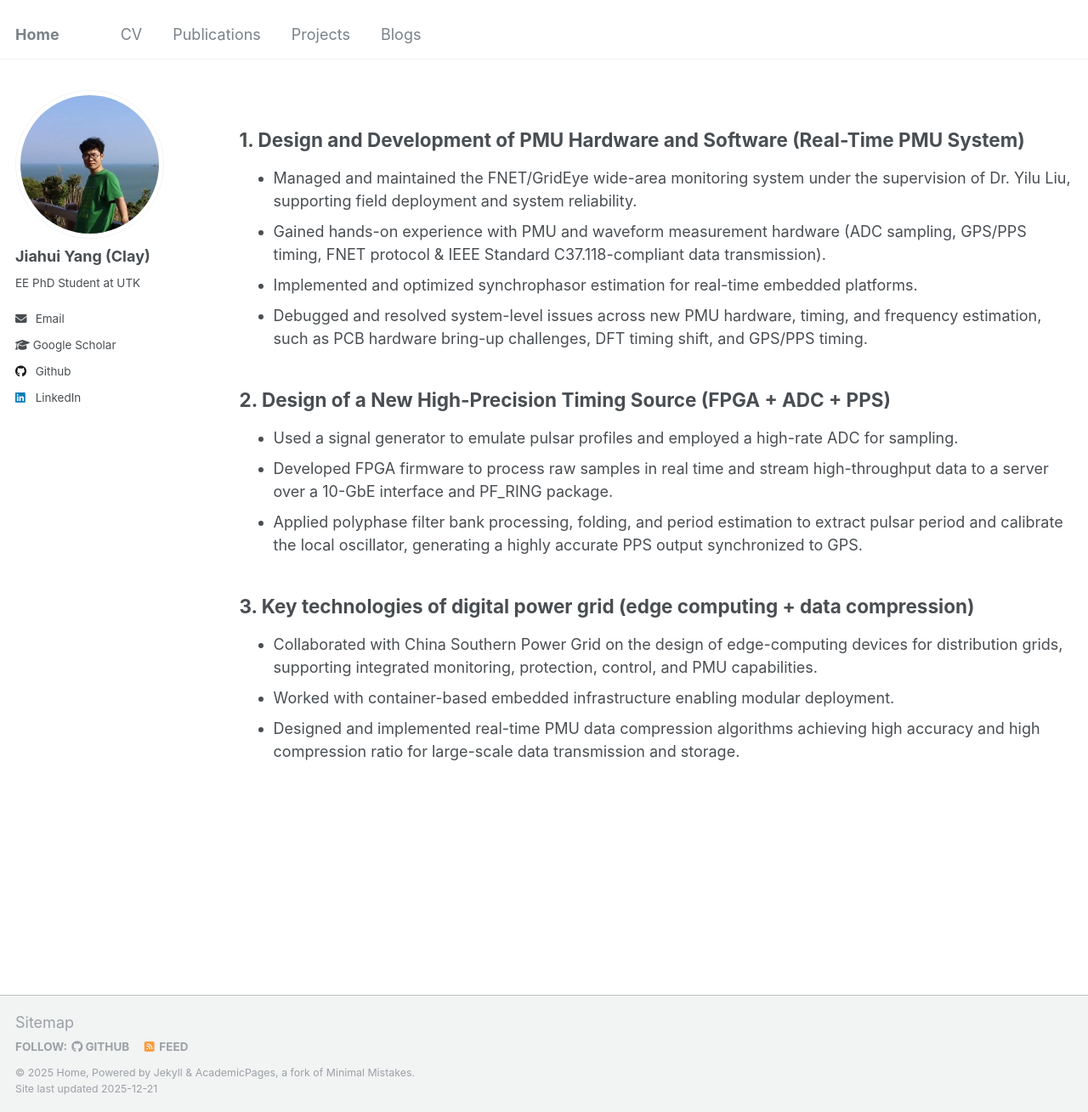
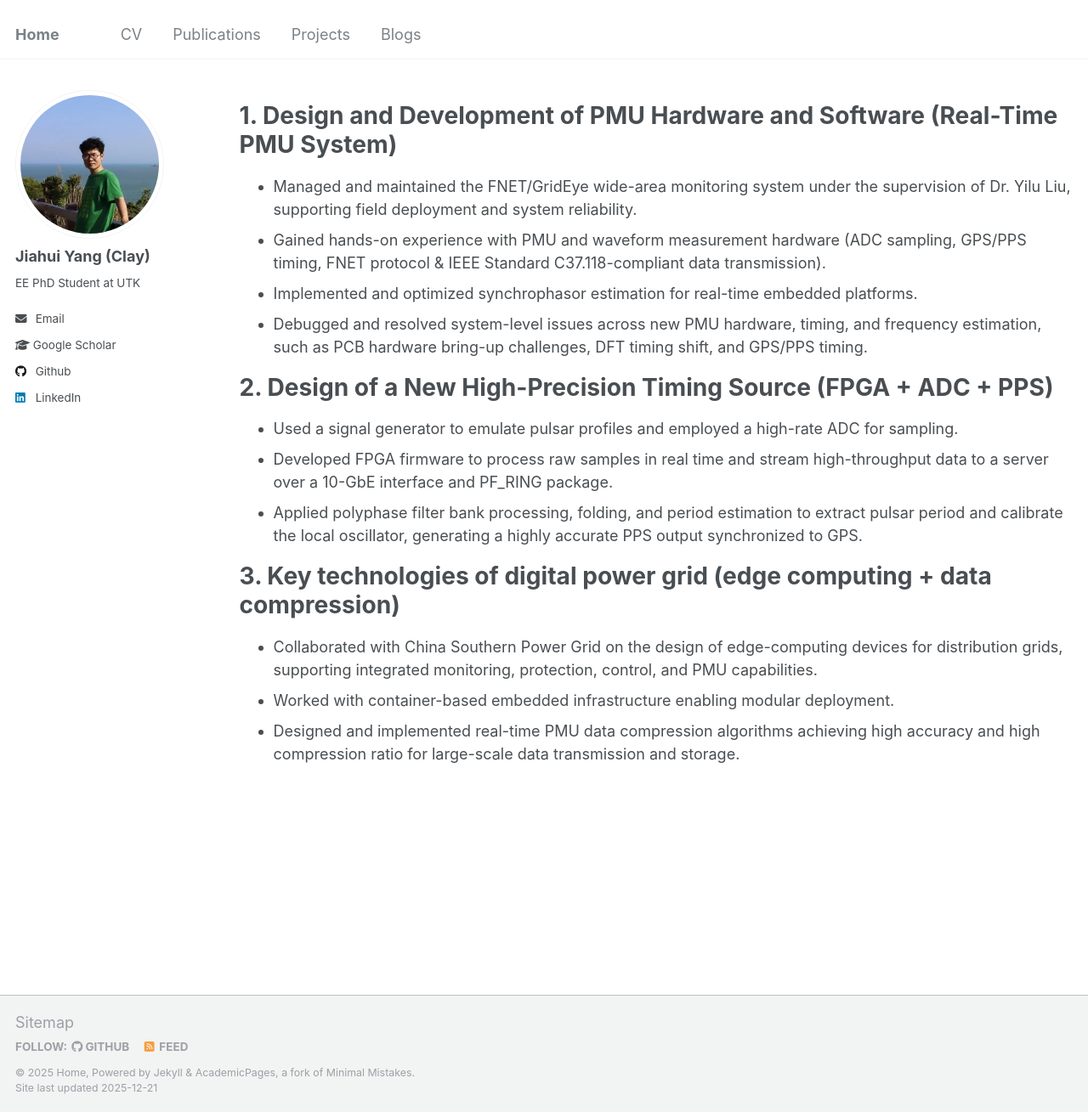
Before and after one commit to ClayUTK/intro, a Jekyll site: the page built from _pages/projects.md, in a window 1280 px wide and 1309 px high. Shown: the whole window at 85% size. Built offline with Jekyll 4.4.1, drawn with Linux system fonts in a browser that asks for light colours.

Commit message:
Fix header formatting in projects.md

```diff
--- a/_pages/projects.md
+++ b/_pages/projects.md
@@ -9,18 +9,18 @@ redirect_from:
 
 {% include base_path %}
 
-## 1.	Design and Development of PMU Hardware and Software (Real-Time PMU System)
+# 1.	Design and Development of PMU Hardware and Software (Real-Time PMU System)
 *	Managed and maintained the FNET/GridEye wide-area monitoring system under the supervision of Dr. Yilu Liu, supporting field deployment and system reliability.
 *	Gained hands-on experience with PMU and waveform measurement hardware (ADC sampling, GPS/PPS timing, FNET protocol & IEEE Standard C37.118-compliant data transmission).
 *	Implemented and optimized synchrophasor estimation for real-time embedded platforms.
 *	Debugged and resolved system-level issues across new PMU hardware, timing, and frequency estimation, such as PCB hardware bring-up challenges, DFT timing shift, and GPS/PPS timing.
 
-## 2.	Design of a New High-Precision Timing Source (FPGA + ADC + PPS)
+# 2.	Design of a New High-Precision Timing Source (FPGA + ADC + PPS)
 *	Used a signal generator to emulate pulsar profiles and employed a high-rate ADC for sampling.
 *	Developed FPGA firmware to process raw samples in real time and stream high-throughput data to a server over a 10-GbE interface and PF_RING package.
 *	Applied polyphase filter bank processing, folding, and period estimation to extract pulsar period and calibrate the local oscillator, generating a highly accurate PPS output synchronized to GPS.
 
-## 3.	Key technologies of digital power grid (edge computing + data compression)
+# 3.	Key technologies of digital power grid (edge computing + data compression)
 *	Collaborated with China Southern Power Grid on the design of edge-computing devices for distribution grids, supporting integrated monitoring, protection, control, and PMU capabilities.
 *	Worked with container-based embedded infrastructure enabling modular deployment.
 *	Designed and implemented real-time PMU data compression algorithms achieving high accuracy and high compression ratio for large-scale data transmission and storage.
```
